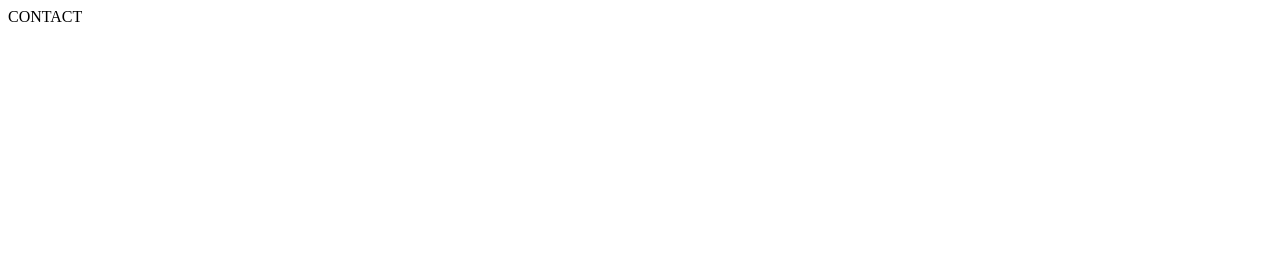
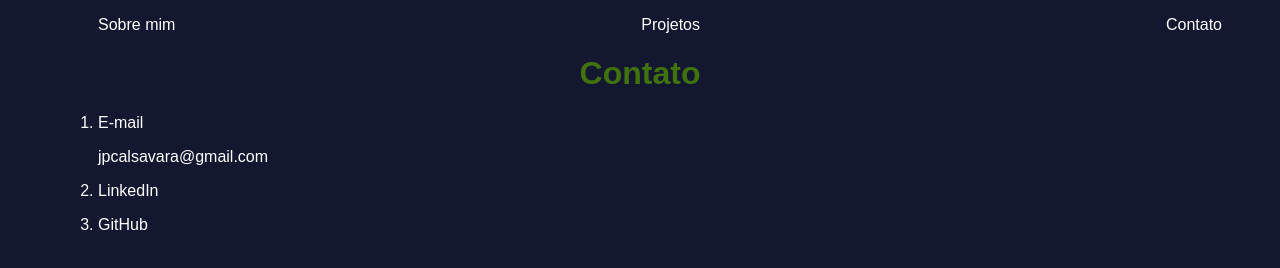
Before and after one commit to JPCalsavara/Site-Perfil, a plain HTML site: page contact.html in a window 1280 px wide. Drawn offline with Linux system fonts and the light colour scheme.

Commit message:
Add files via upload

```diff
--- a/contact.html
+++ b/contact.html
@@ -1 +1,52 @@
-CONTACT
+<!DOCTYPE html>
+<html lang="en">
+<head>
+    <meta charset="UTF-8">
+    <meta name="viewport" content="width=device-width, initial-scale=1.0">
+    <title>Contatos</title>
+    <link rel="stylesheet" href="style.css">
+</head>
+<body>
+    <div class="conteiner">
+
+        <nav>
+            <ul>
+                <li>
+                    <a href="index.html">Sobre mim</a>
+                </li>
+                <li>
+                    <a href="project.html">Projetos</a>
+                </li>
+                <li>
+                    <a href="contact.html">Contato</a>
+                </li>
+            </ul>
+        </nav>
+    <header>
+<h1>Contato</h1>
+    </header>
+    <main>
+        <nav>
+            <ol>
+                <li>
+                    <p>E-mail</p>
+                    <p>jpcalsavara@gmail.com</p>
+                </li>
+                <li>
+                    <a class="projetos" href="https://www.linkedin.com/in/jo%C3%A3o-pedro-leite-calsavara-b951b6230/">LinkedIn</a>
+                    <p></p>
+                </li>
+                <li>
+                    <a class="projetos" href="https://github.com/JPCalsavara">GitHub</a>
+                    <p>
+
+                    </p>
+                </li>
+
+            </ol>
+        </nav>
+
+    </main>
+</div>
+</body>
+</html>
--- a/style.css
+++ b/style.css
@@ -1,6 +1,6 @@
 body{
     color:white;
-    background-color: black;
+    background-color: rgb(20, 23, 48);
     font-family: Arial, Helvetica, sans-serif;
 }
 
@@ -28,7 +28,7 @@ header img{
 }
 
 h1{
-    color: chartreuse;
+    color: rgb(64, 114, 13);
     text-align: center;
 }
 
```
Also changed, not shown: index.html (+3 -3 lines), project.html (+15 -3 lines).
